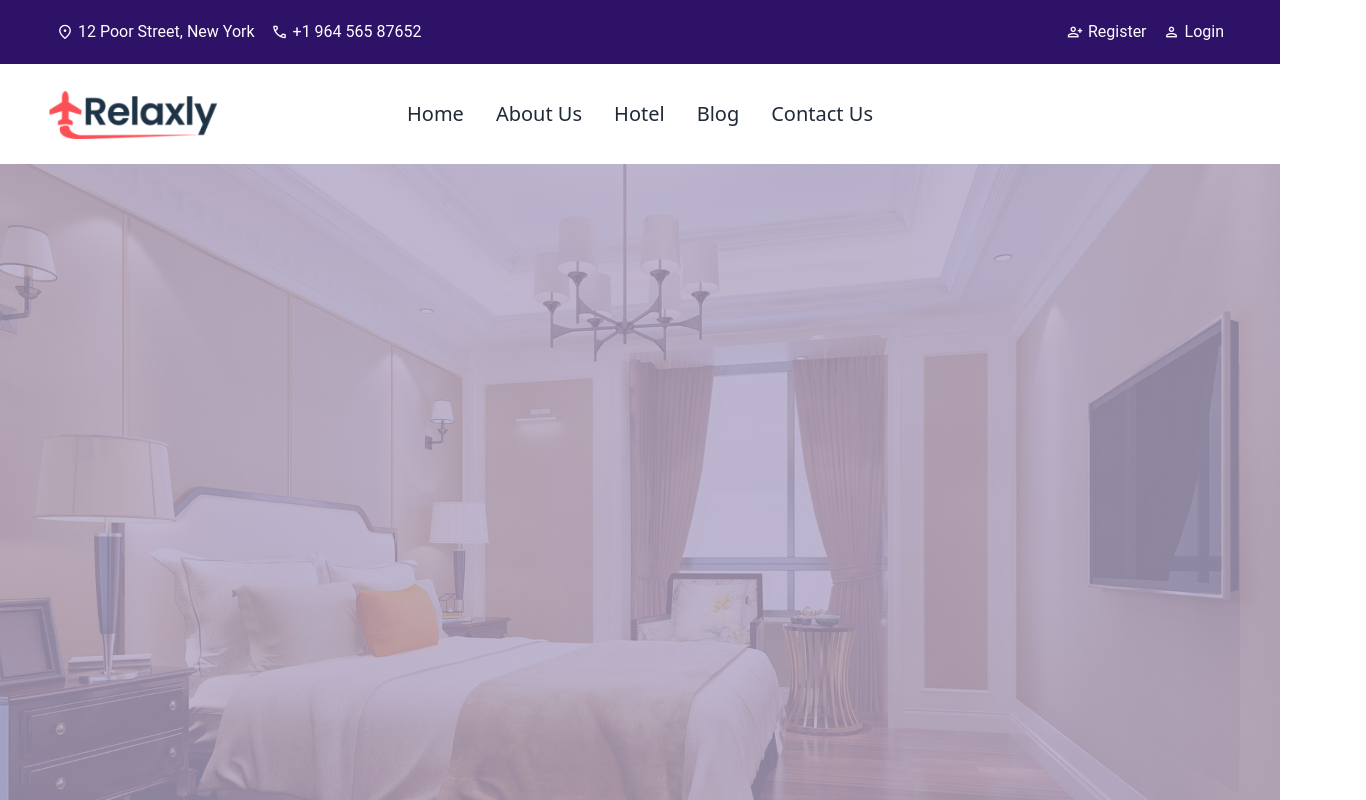
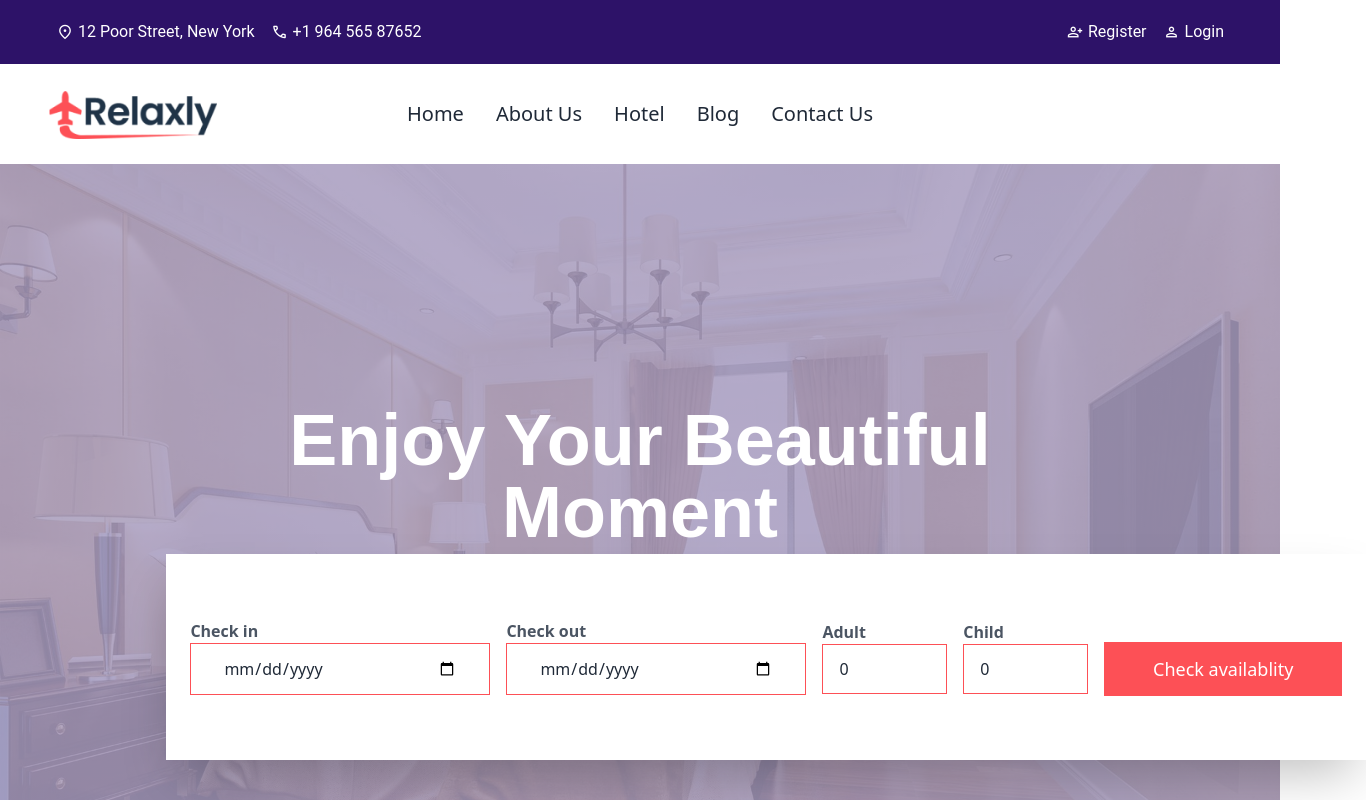
Before and after one commit to Bokhtiar/hotel-booking.com, a React (Create React App) app: page / in a window 1280 px wide. Shown: the top 800 px of the page, 1366 px wide, since content can reach past the window. Built offline with nearby package versions, Linux system fonts and the light colour scheme.

Commit message:
Banner image wiht search bar create

```diff
--- a/src/pages/Home/index.jsx
+++ b/src/pages/Home/index.jsx
@@ -1,9 +1,7 @@
 export const Home = () => {
   const myStyle = {
     backgroundImage:
-      "linear-gradient(rgba(45,18,104, 0.6), rgba(45,18,104, 0.6)),url('/images/banner.jpg')",
-    height: "100vh",
-    fontSize: "50px",
+      "linear-gradient(rgba(45,18,104, 0.7), rgba(45,18,104, 0.7)),url('/images/banner.jpg')",
     backgroundSize: "cover",
     opacity: 0.5,
   };
@@ -11,7 +9,96 @@ export const Home = () => {
   return (
     <section>
       {/* banner area  */}
-      <div className="" style={myStyle}></div>
+      <div
+        className=" md:h-[800px] h-[600px] h-screen flex items-center justify-center static"
+        style={myStyle}
+      >
+        <div className="text-center md:w-[750px] w-full ">
+          <h2 className="text-white md:text-7xl text-4xl font-nunito font-black">
+            Enjoy Your Beautiful Moment
+          </h2>
+          <p className=" text-white text-[16px] my-7">
+            Lorem Ipsum is simply dummy text of the printing and typesetting
+            industry. Lorem Ipsum has been the industry's standard dummy text
+            ever since the 1500s, when an unknown printer took a galley of type
+            and scrambled it to make a type specimen book
+          </p>
+          <button className="btn bg-secondary text-white px-7 border-secondary rounded-full text-md">
+            Booking Now
+          </button>
+        </div>
+      </div>
+
+      <div className="bg-white py-16 shadow-2xl container md:flex items-center absolute md:bottom-10 bottom-[-55%] md:left-[13%] ">
+
+        <div className="mx-2">
+          <label htmlFor="" className="font-bold text-gray-600">
+            Check in
+          </label>{" "}
+          <br />
+          <input
+            type="date"
+            className="border border-secondary p-3 px-8 md:w-[300px] w-full  "
+            name=""
+            id=""
+          />
+        </div>
+
+        <div className="mx-2">
+          <label htmlFor="" className="font-bold text-gray-600">
+            Check out
+          </label>
+          <br />
+          <input
+            type="date"
+            className="border border-secondary  p-3 px-8 md:w-[300px] w-full"
+            name=""
+            id=""
+          />
+        </div>
+
+        <div className="mx-2">
+          <label htmlFor="" className="font-bold text-gray-600">
+            Adult
+          </label>
+          <br />
+          <input
+            type="number"
+            className="border border-secondary  px-4 py-3 w-full "
+            name=""
+            value="0"
+            id=""
+          />
+        </div>
+
+        <div className="mx-2">
+          <label htmlFor="" className="font-bold text-gray-600">
+            Child
+          </label>
+          <br />
+          <input
+            type="number"
+            className="border border-secondary  px-4 py-3 w-full "
+            name=""
+            value="0"
+            id=""
+          />
+        </div>
+
+        <div className="mx-2">
+          <input
+            type="submit"
+            className="border border-secondary  px-12 py-3 w-full mt-6 bg-secondary text-white text-lg "
+            name=""
+            value="Check availablity"
+            id=""
+          />
+        </div>
+      </div>
+
+      <div className=" ">
+        asdfasd
+      </div>
     </section>
   );
 };
```
